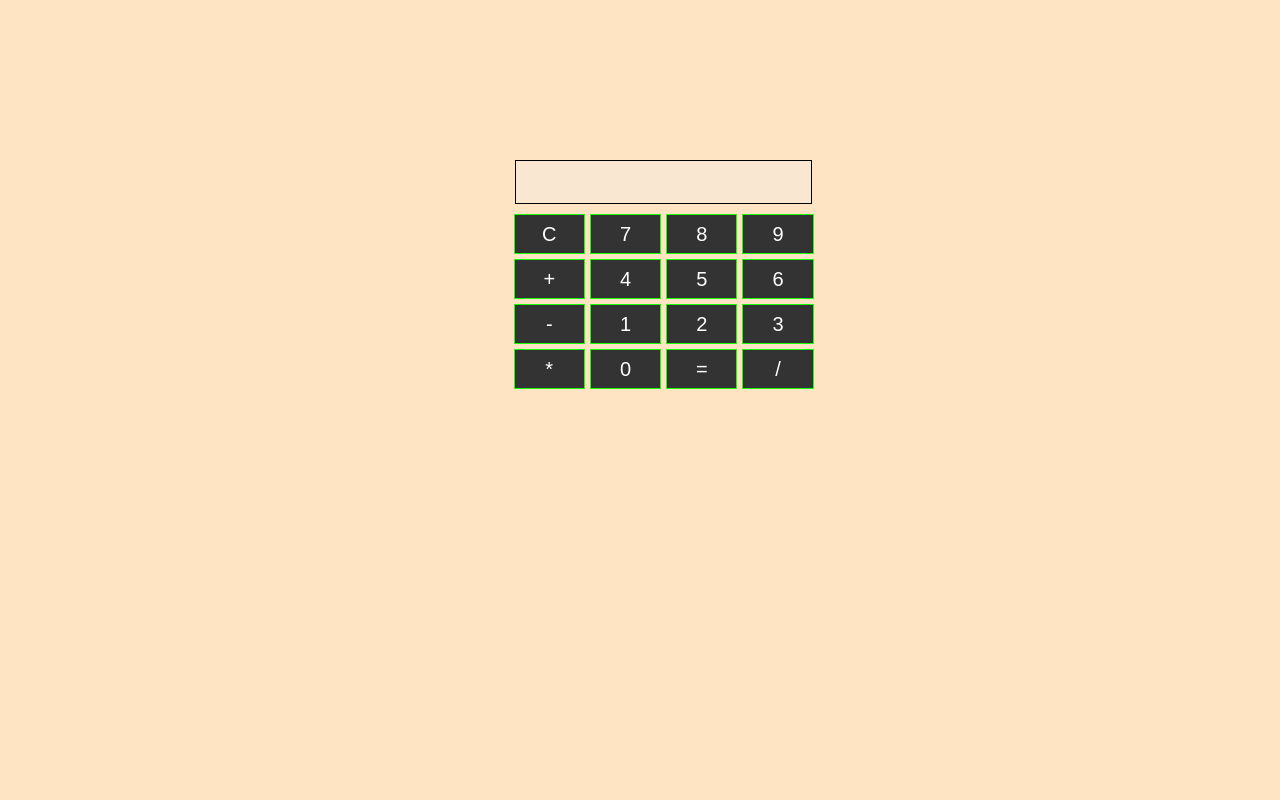
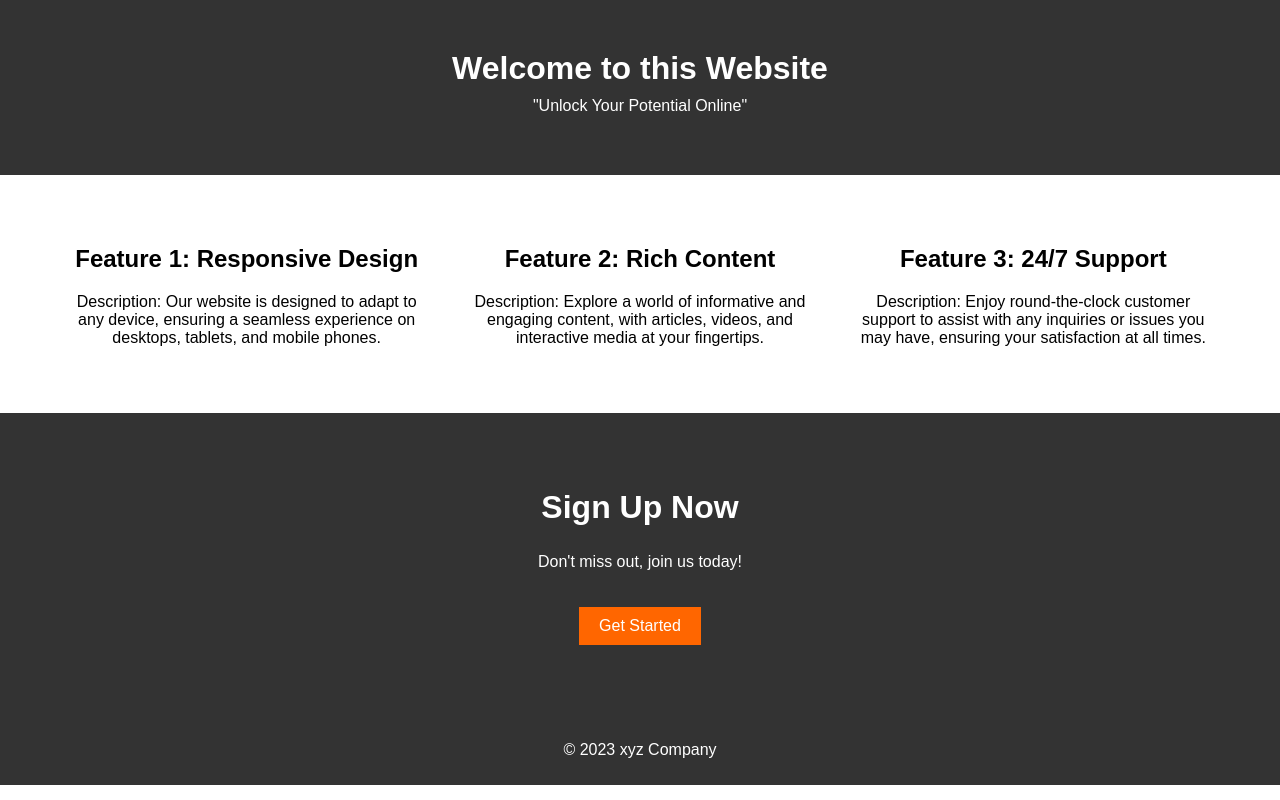
Before and after one commit to monster1799/CODSOFT, a plain HTML site: page index.html in a window 1280 px wide. Drawn offline with Linux system fonts and the light colour scheme.

Commit message:
Add files via upload

```diff
--- a/index.html
+++ b/index.html
@@ -2,31 +2,37 @@
 <html>
 <head>
     <link rel="stylesheet" type="text/css" href="styles.css">
-    <title>Basic Calculator</title>
+    <title>Your Landing Page</title>
 </head>
 <body>
-    <div class="calculator">
-        <input type="text" id="display" disabled>
-        <div class="buttons">
-            <button onclick="clearDisplay()">C</button>
-            <button onclick="appendToDisplay('7')">7</button>
-            <button onclick="appendToDisplay('8')">8</button>
-            <button onclick="appendToDisplay('9')">9</button>
-            <button onclick="appendToDisplay('+')">+</button>
-            <button onclick="appendToDisplay('4')">4</button>
-            <button onclick="appendToDisplay('5')">5</button>
-            <button onclick="appendToDisplay('6')">6</button>
-            <button onclick="appendToDisplay('-')">-</button>
-            <button onclick="appendToDisplay('1')">1</button>
-            <button onclick="appendToDisplay('2')">2</button>
-            <button onclick="appendToDisplay('3')">3</button>
-            <button onclick="appendToDisplay('*')">*</button>
-            <button onclick="appendToDisplay('0')">0</button>
-            <button onclick="calculateResult()">=</button>
-            <button onclick="appendToDisplay('/')">/</button>
+    <header>
+        <h1>Welcome to this Website</h1>
+        <p>"Unlock Your Potential Online"</p>
+    </header>
+
+    <section class="features">
+        <div class="feature">
+            <h2>Feature 1: Responsive Design</h2>
+            <p>Description: Our website is designed to adapt to any device, ensuring a seamless experience on desktops, tablets, and mobile phones.</p>
         </div>
-    </div>
+        <div class="feature">
+            <h2>Feature 2: Rich Content</h2>
+            <p>Description: Explore a world of informative and engaging content, with articles, videos, and interactive media at your fingertips.</p>
+        </div>
+        <div class="feature">
+            <h2>Feature 3: 24/7 Support</h2>
+            <p>Description: Enjoy round-the-clock customer support to assist with any inquiries or issues you may have, ensuring your satisfaction at all times.</p>
+        </div>
+    </section>
 
-    <script src="script.js"></script>
+    <section class="cta">
+        <h2>Sign Up Now</h2>
+        <p>Don't miss out, join us today!</p>
+        <a href="#" class="button">Get Started</a>
+    </section>
+
+    <footer>
+        <p>&copy; 2023 xyz Company</p>
+    </footer>
 </body>
 </html>
--- a/styles.css
+++ b/styles.css
@@ -1,34 +1,64 @@
-body{
-    margin-top: 150px;
-    background-color:bisque ;
-}
-.calculator {
-    width: 300px;
-    margin-left: 40%;
-    text-align: center;
-
+body {
+    font-family: Arial, sans-serif;
+    margin: 0;
+    padding: 0;
 }
 
-#display {
-    width: 97%;
-    height: 40px;
-    margin: 10px 0;
-    font-size: 24px;
-    border: 1px solid black;
+header {
+    background-color: #333;
+    color: #fff;
+    text-align: center;
+    padding: 50px;
 }
 
-.buttons {
-    display: grid;
-    grid-template-columns: repeat(4, 1fr);
-    gap: 5px;
+header h1 {
+    font-size: 2rem;
+    margin: 0;
 }
 
-button {
-    width: 100%;
-    height: 40px;
-    font-size: 20px;
-    background-color: #333333;
-    color: #ffffff;
-    border: 1px solid rgb(26, 255, 0);
-    cursor: pointer;
+header p {
+    font-size: 1rem;
+    margin: 10px 0;
 }
+
+.features {
+    display: flex;
+    justify-content: space-around;
+    padding: 50px;
+}
+
+.feature {
+    text-align: center;
+    max-width: 30%;
+}
+
+.feature h2 {
+    font-size: 1.5rem;
+}
+
+.cta {
+    text-align: center;
+    background-color: #333;
+    color: #fff;
+    padding: 50px;
+}
+
+.cta h2 {
+    font-size: 2rem;
+}
+
+.button {
+    display: inline-block;
+    padding: 10px 20px;
+    background-color: #ff6600;
+    color: #fff;
+    text-decoration: none;
+    margin: 20px;
+}
+
+footer {
+    background-color: #333;
+    color: #fff;
+    text-align: center;
+    padding: 10px;
+}
--- /dev/null
+++ b/styles1.css
@@ -0,0 +1,69 @@
+header {
+    text-align: center;
+    background-color: #333;
+    color: #fff;
+    padding: 20px;
+}
+
+header h1 {
+    margin: 0;
+    font-size: 2rem;
+}
+
+header p {
+    margin: 0;
+    font-size: 1rem;
+}
+
+#about {
+    text-align: center;
+    margin: 20px;
+}
+
+#about img {
+    max-width: 200px;
+    border-radius: 50%;
+}
+
+#skills ul {
+    list-style: none;
+    padding: 0;
+    text-align: center;
+}
+
+#skills li {
+    display: inline-block;
+    margin: 5px;
+    padding: 5px 10px;
+    background-color: #333;
+    color: #fff;
+}
+
+#projects .project {
+    margin: 20px;
+}
+
+#projects .project img {
+    max-width: 100%;
+}
+
+#resume a {
+    display: inline-block;
+    padding: 10px 20px;
+    background-color: #333;
+    color: #fff;
+    text-decoration: none;
+    margin: 20px;
+}
+
+#contact p {
+    text-align: center;
+    margin: 20px;
+}
+
+footer {
+    text-align: center;
+    background-color: #333;
+    color: #fff;
+    padding: 10px;
+}
--- /dev/null
+++ b/stylesC.css
@@ -0,0 +1,34 @@
+body{
+    margin-top: 150px;
+    background-color:bisque ;
+}
+.calculator {
+    width: 300px;
+    margin-left: 40%;
+    text-align: center;
+
+}
+
+#display {
+    width: 97%;
+    height: 40px;
+    margin: 10px 0;
+    font-size: 24px;
+    border: 1px solid black;
+}
+
+.buttons {
+    display: grid;
+    grid-template-columns: repeat(4, 1fr);
+    gap: 5px;
+}
+
+button {
+    width: 100%;
+    height: 40px;
+    font-size: 20px;
+    background-color: #333333;
+    color: #ffffff;
+    border: 1px solid rgb(26, 255, 0);
+    cursor: pointer;
+}
```
Also changed, not shown: index1.html (added, +62 -0 lines), indexC.html (added, +32 -0 lines).
